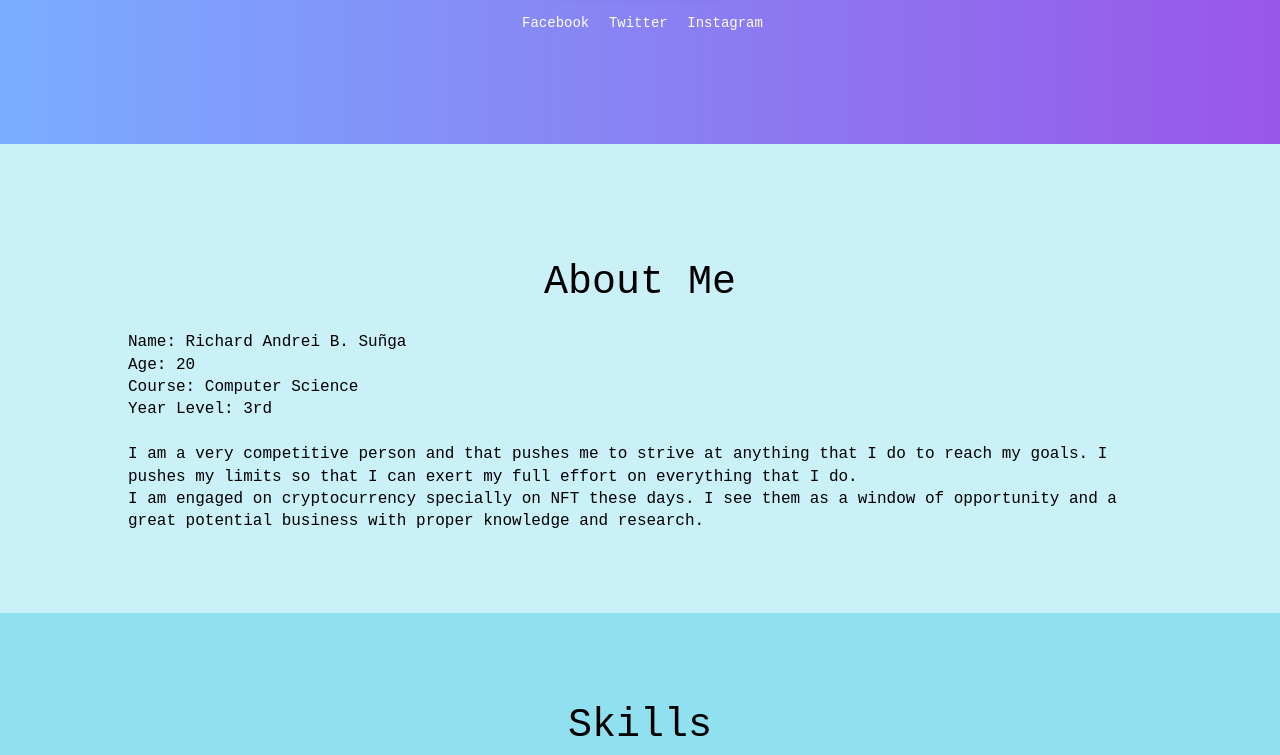
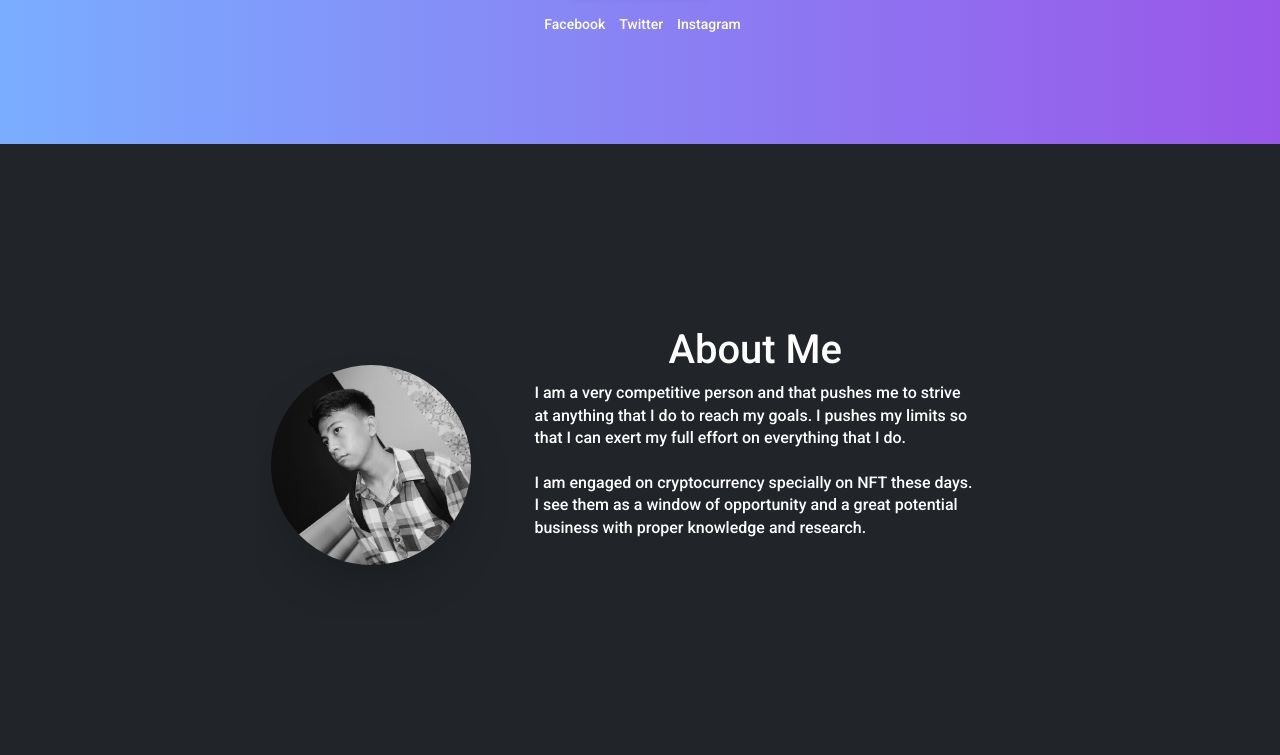
Before and after one commit to Vomerine/Portfolio, a plain HTML site: page index.html in a window 1280 px wide. Shown: the part 539-1294 px from the top of the page. Drawn offline with nearby package versions, Linux system fonts and the light colour scheme.

Commit message:
Initial commit

```diff
--- a/index.html
+++ b/index.html
@@ -4,6 +4,9 @@
 	<meta charset="UTF-8">
 	<title>Profile Page</title>
 	<meta name="viewport" content="width=device-width, initial-scale=1">
+	<link rel="preconnect" href="https://fonts.googleapis.com">
+	<link rel="preconnect" href="https://fonts.gstatic.com" crossorigin>
+	<link href="https://fonts.googleapis.com/css2?family=Open+Sans:wght@700&family=Roboto:wght@500&display=swap" rel="stylesheet">
 	<link href="https://cdn.jsdelivr.net/npm/bootstrap@5.0.2/dist/css/bootstrap.min.css" rel="stylesheet" integrity="sha384-EVSTQN3/azprG1Anm3QDgpJLIm9Nao0Yz1ztcQTwFspd3yD65VohhpuuCOmLASjC" crossorigin="anonymous">
 	<link rel="stylesheet" href="./styles.css">
 	<script src="https://cdn.jsdelivr.net/npm/bootstrap@5.0.2/dist/js/bootstrap.bundle.min.js" integrity="sha384-MrcW6ZMFYlzcLA8Nl+NtUVF0sA7MsXsP1UyJoMp4YLEuNSfAP+JcXn/tWtIaxVXM" crossorigin="anonymous"></script>
@@ -51,21 +54,22 @@
 
 	<section id="About">
 		<div class = "content_wrap">
+			<div class="container about-content">
+				<div class="row">
+					<div class="col align-self-center">
+						<img src="./Images/profile.jpg" alt="" class="profile__photo my-auto">
+					</div>
 
-			<div class = "header">
-			<h1 >About Me</h1>
-			</div>
-
-			<div class="content" >
-					<p>Name: Richard Andrei B. Suñga</br>
-					Age: 20</br>
-					Course: Computer Science</br>
-					Year Level: 3rd</br></br>
-
-					I am a very competitive person and that pushes me to strive at anything that I do to reach my goals. I pushes my limits so that I can exert my full effort on everything that I do.
-					</br>
-					I am engaged on cryptocurrency specially on NFT these days. I see them as a window of opportunity and a great potential business with proper knowledge and research.
-					</p>
+					<div class="col col-xl-4 px-5 content text-white mr-5" >
+							<div class="header text-white">
+							<h1 >About Me</h1>
+							</div>
+							I am a very competitive person and that pushes me to strive at anything that I do to reach my goals. I pushes my limits so that I can exert my full effort on everything that I do.
+							</br></br>
+							I am engaged on cryptocurrency specially on NFT these days. I see them as a window of opportunity and a great potential business with proper knowledge and research.
+							</p>
+					</div>
+				</div>
 			</div>
 
 		</div>
--- a/styles.css
+++ b/styles.css
@@ -13,7 +13,8 @@ html, body {
 body {
 	line-height: 1.4;
 	display: flexbox;
-	font-family: 'Source Code Pro', monospace;
+	font-family: 'Open Sans', sans-serif;
+	font-family: 'Roboto', sans-serif;
 	color: #fff;
 	text-align: center;
 }
@@ -21,7 +22,9 @@ body {
     overflow: hidden;
 }
 .content_wrap{
-	padding-top:5%;
+	width: 75%;
+	margin: auto;
+	padding-top: 10%;
 }
 .content{
 	font-size: 1rem;
@@ -148,7 +151,8 @@ body {
 #About{
 	flex-basis: 70%;
 	width: 100%;
-	background-color: #caf0f8;
+	height: 100%;
+	background-color: #212529;
 	color: black;
 	padding: 5% 10% 0 10%;
 }
```
